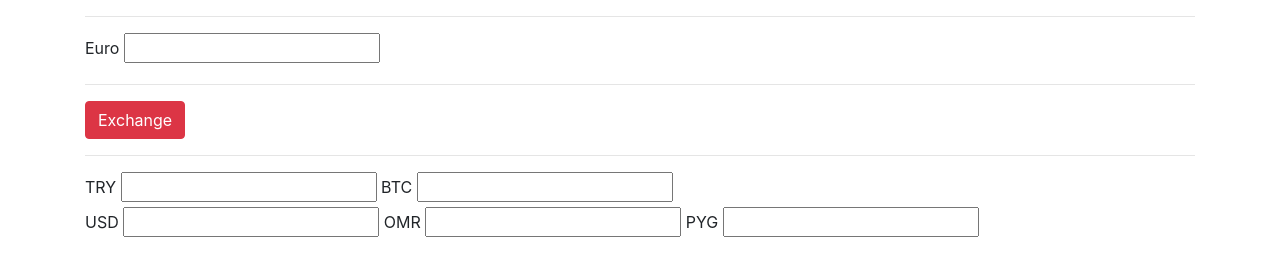
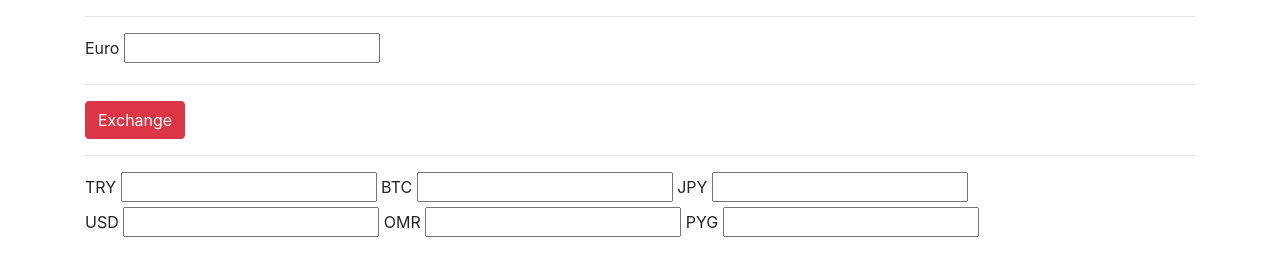
Before and after one commit to sapmaztaha/Currency-Converter, a plain HTML site: page index.html in a window 1280 px wide. Drawn offline with nearby package versions, Linux system fonts and the light colour scheme.

Commit message:
Update index.html

```diff
--- a/index.html
+++ b/index.html
@@ -24,6 +24,8 @@
             <label>BTC</label>
             <input type="text" id="btc" readonly>
 
+            <label>JPY</label>
+            <input type="text" id="jpy" readonly>
 
             <br>
 
```
